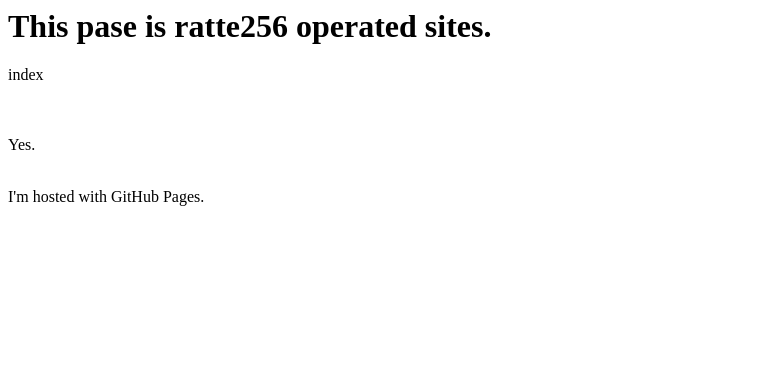
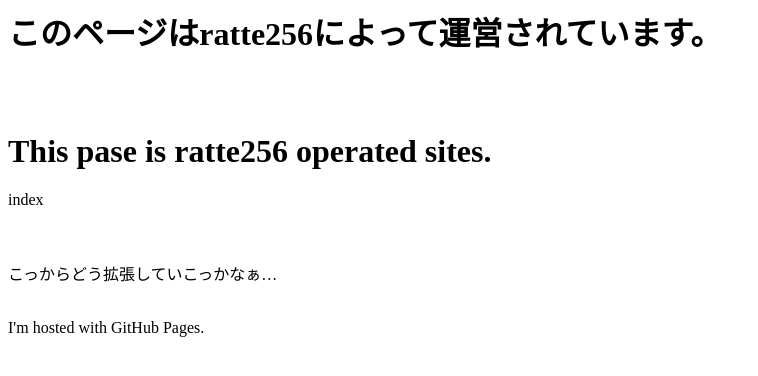
Before and after one commit to ratte256/My-sites, a plain HTML site: page docs/index.html in a window 1280 px wide. Shown: the whole page, without its empty margins (0-758 px from the left). Drawn offline with Linux system fonts and the light colour scheme.

Commit message:
index.htmlを更新しました。

```diff
--- a/docs/index.html
+++ b/docs/index.html
@@ -8,6 +8,10 @@
   </head>
   <body>
     <h1>
+      このページはratte256によって運営されています。
+    </h1>
+    <br><br>
+    <h1>
       This pase is ratte256 operated sites.
     </h1>
     <p>
@@ -15,7 +19,7 @@
     </p>
     <hl>
       <br><br>
-    Yes.
+    こっからどう拡張していこっかなぁ…
     <br><br>
     </hl>
     <p>
```
